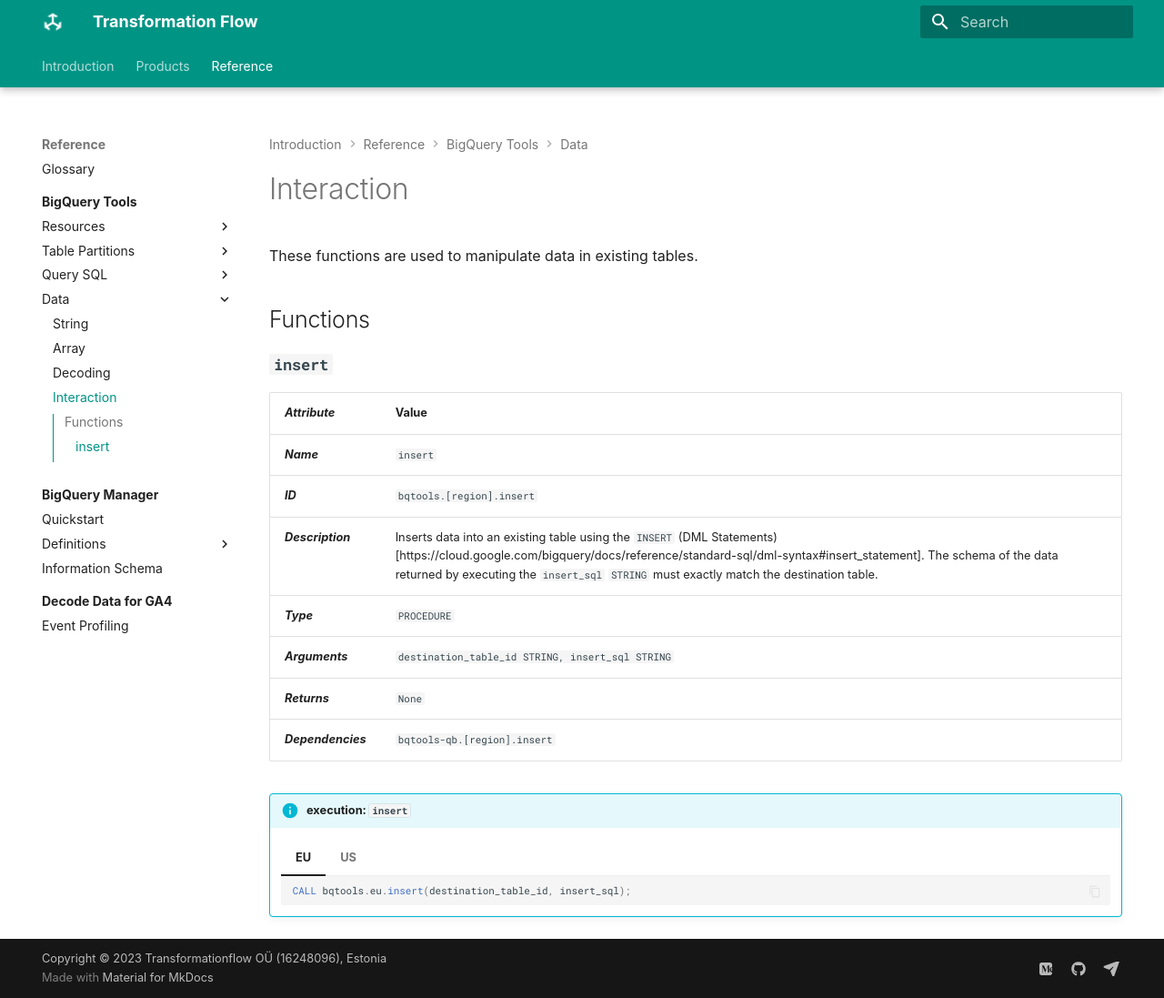
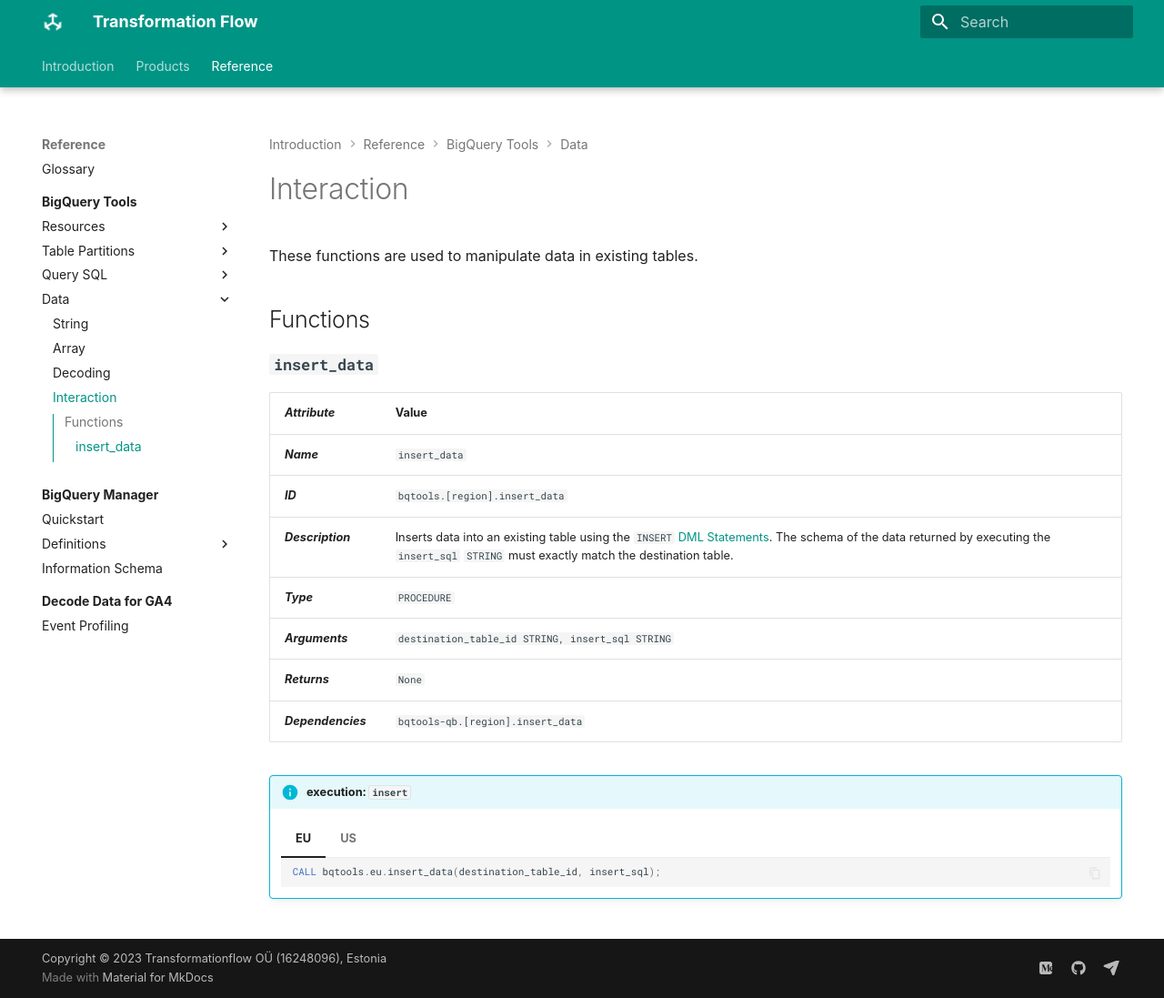
Before and after one commit to transformationflow/transformationflow.github.io, an MkDocs documentation site: the page built from docs/reference/bqtools/data.md, in a window 1280 px wide and 1097 px high. Shown: the whole window at 91% size. Built offline with MkDocs 1.6.1 and Material for MkDocs 9.7.7, drawn with Linux system fonts in a browser that asks for light colours; some web fonts are replaced.

Commit message:
changed to insert_data

````diff
--- a/docs/reference/bqtools/data.md
+++ b/docs/reference/bqtools/data.md
@@ -1,24 +1,24 @@
 These functions are used to manipulate data in existing tables.
 
 # Functions
-## **`insert`**
+## **`insert_data`**
 _**Attribute**_ | Value
 --- | ---
-_**Name**_ | `insert`
-_**ID**_ | `bqtools.[region].insert`
-_**Description**_ | Inserts data into an existing table using the `INSERT` (DML Statements)[https://cloud.google.com/bigquery/docs/reference/standard-sql/dml-syntax#insert_statement]. The schema of the data returned by executing the `insert_sql` `STRING` must exactly match the destination table.
+_**Name**_ | `insert_data`
+_**ID**_ | `bqtools.[region].insert_data`
+_**Description**_ | Inserts data into an existing table using the `INSERT` [DML Statements](https://cloud.google.com/bigquery/docs/reference/standard-sql/dml-syntax#insert_statement). The schema of the data returned by executing the `insert_sql` `STRING` must exactly match the destination table.
 _**Type**_ | `PROCEDURE`
 _**Arguments**_ | `destination_table_id STRING, insert_sql STRING`
 _**Returns**_ | `None`
-_**Dependencies**_ | `bqtools-qb.[region].insert`
+_**Dependencies**_ | `bqtools-qb.[region].insert_data`
 
 !!! info "execution: `insert`"
     === "EU"
         ```sql
-        CALL bqtools.eu.insert(destination_table_id, insert_sql);
+        CALL bqtools.eu.insert_data(destination_table_id, insert_sql);
         ```
 
     === "US"
         ```sql
-        CALL bqtools.us.insert(destination_table_id, insert_sql);
+        CALL bqtools.us.insert_data(destination_table_id, insert_sql);
         ```
````
